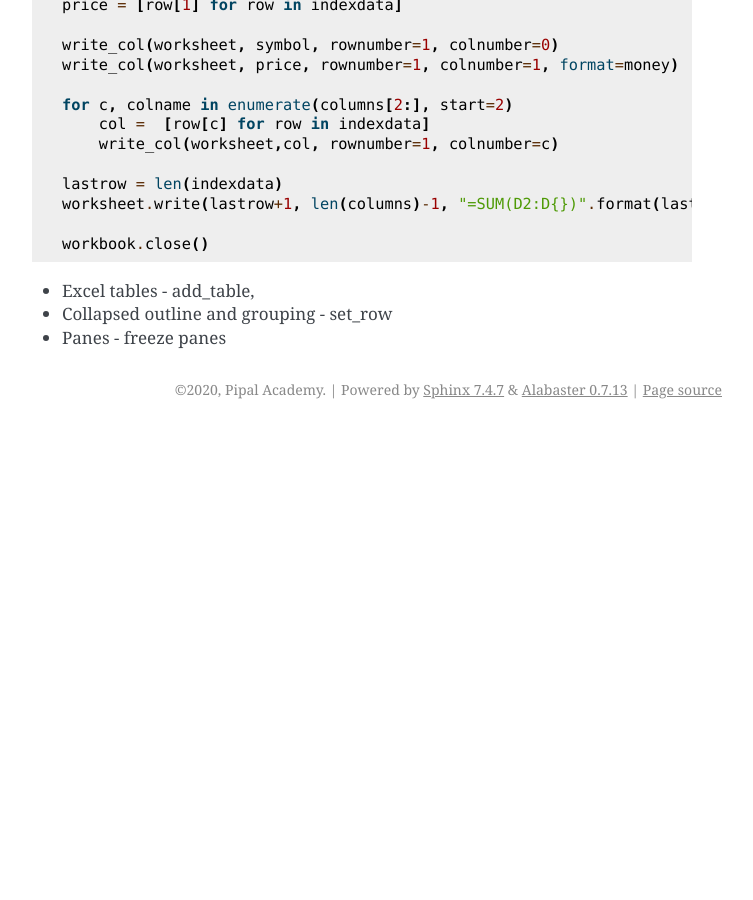
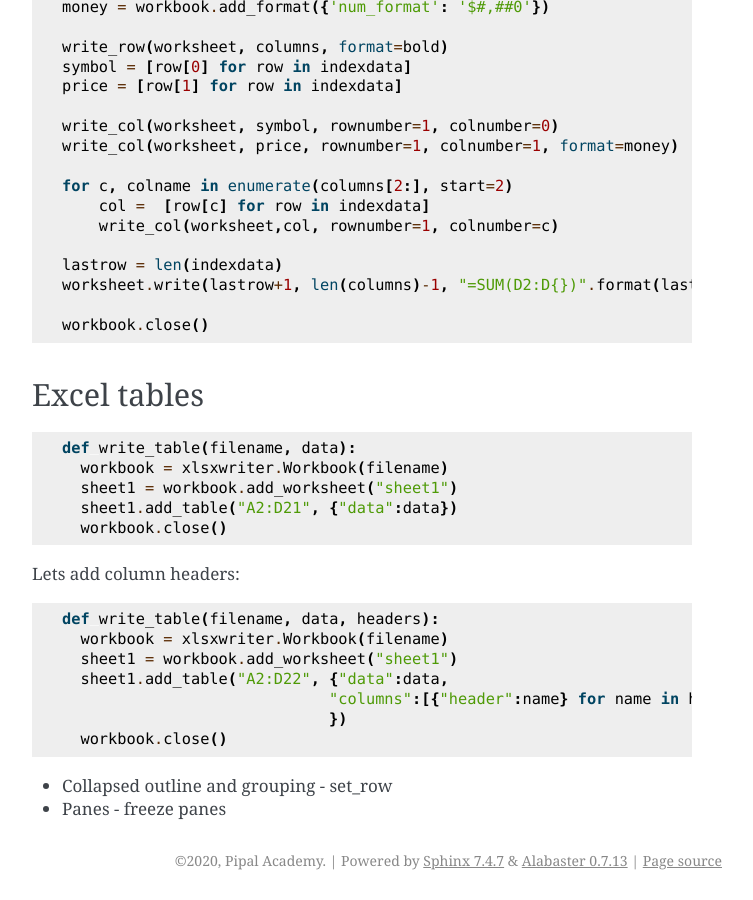
Before and after one commit to vikipedia/python-trainings, a Sphinx documentation site: the page built from online_course/source/module2/day5.rst, in a window 1280 px wide and 900 px high, scrolled down 3802 px. Shown: the whole window, without its empty margins (388-1141 px from the left). Built offline with Sphinx 7.4.7, drawn with Linux system fonts in a browser that asks for light colours; before the commit the page ends 4231 px from its top, so only the background shows below that; some of the changed text lies outside the part shown.

Commit message:
xlsxwriter

```diff
--- a/online_course/source/module2/day5.rst
+++ b/online_course/source/module2/day5.rst
@@ -131,6 +131,10 @@
 
 Writing Excel Files with xlsxwriter
 -----------------------------------
+- Workbook
+- add_worksheet
+- write
+
 xlsxwriter is a third party library well equiped to write excel files. Not only
 basic tabular data writing but most of excel functionality can be used through
 python scrips, which include all formatting tricks and charts too. Here is very
@@ -194,6 +198,26 @@
   workbook.close()
 
 
-- Excel tables - add_table,
+Excel tables
+------------
+::
+
+  def write_table(filename, data):
+    workbook = xlsxwriter.Workbook(filename)
+    sheet1 = workbook.add_worksheet("sheet1")
+    sheet1.add_table("A2:D21", {"data":data})
+    workbook.close()
+
+Lets add column headers::
+
+  def write_table(filename, data, headers):
+    workbook = xlsxwriter.Workbook(filename)
+    sheet1 = workbook.add_worksheet("sheet1")
+    sheet1.add_table("A2:D22", {"data":data,
+                               "columns":[{"header":name} for name in headers],
+                               })
+    workbook.close()
+
+
 - Collapsed outline and grouping - set_row
 - Panes - freeze panes
```
